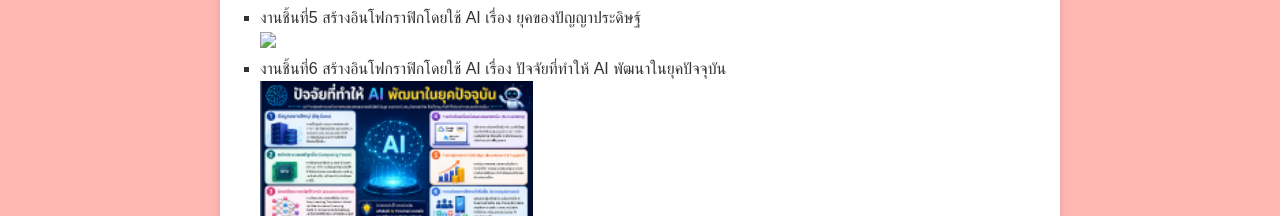
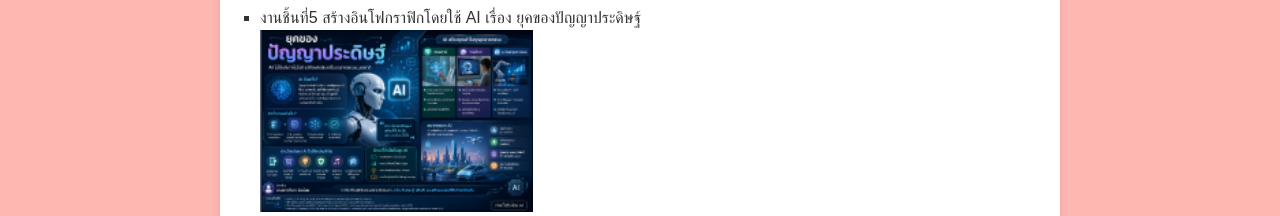
Before and after one commit to Weerada34734/Picpw.githud.iooo, a plain HTML site: page index.html in a window 1280 px wide. Shown: the part 2250-2466 px from the top of the page. Drawn offline with Linux system fonts and the light colour scheme.

Commit message:
Update index.html

```diff
--- a/index.html
+++ b/index.html
@@ -62,7 +62,7 @@
             <li>งานชิ้นที่4 แบ่งปันข้อมูล</li>
             <img src="ให้นักเรียนแบ่งปันข้อมูลเชิงเอกสาร( Document shari.png" width="35%">
             <li>งานชิ้นที่5 สร้างอินโฟกราฟิกโดยใช้ AI เรื่อง ยุคของปัญญาประดิษฐ์</li>
-            <img src="AI.png.pn" width="35%">
+            <img src="AI.png.png" width="35%">
             <li>งานชิ้นที่6 สร้างอินโฟกราฟิกโดยใช้ AI เรื่อง ปัจจัยที่ทำให้ AI พัฒนาในยุคปัจจุบัน</li>
             <img src="53becfe2-3a2a-4335-bc0e-5bb0db437094.png.png" width="35%">
             <li>งานชิ้นที่7 สร้างอินโฟกราฟิก โดยใช้ AI เรื่องระดับความสามารถของ AI</li>
```
